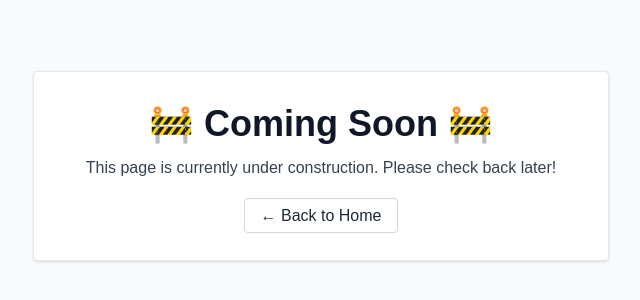
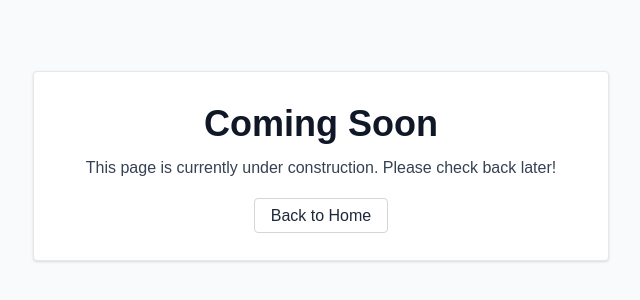
Before and after one commit to safinfa/cloudassignment1, a Next.js app: page /coming_soon in a window 1280 px wide. Shown: the part 234-534 px from the top of the page, without its empty margins (319-959 px from the left). Built offline with nearby package versions, Linux system fonts and the light colour scheme.

Commit message:
coming soon page

```diff
--- a/src/app/coming_soon/page.tsx
+++ b/src/app/coming_soon/page.tsx
@@ -1,5 +1,3 @@
-
-// app/comingsoon/page.tsx
 import Link from "next/link";
 
 export default function ComingSoon() {
@@ -7,7 +5,7 @@ export default function ComingSoon() {
     <main className="min-h-screen flex items-center justify-center bg-gray-50 dark:bg-gray-900">
       <div className="max-w-xl w-full mx-4 p-8 border rounded shadow-sm text-center bg-white dark:bg-gray-800 border-gray-200 dark:border-gray-700">
         <h1 className="text-4xl font-bold mb-3 text-gray-900 dark:text-white">
-          🚧 Coming Soon 🚧
+            Coming Soon
         </h1>
         <p className="mb-6 text-gray-700 dark:text-gray-300">
           This page is currently under construction. Please check back later!
@@ -16,7 +14,7 @@ export default function ComingSoon() {
           href="/"
           className="px-4 py-2 border rounded text-gray-800 dark:text-gray-200 border-gray-300 dark:border-gray-600 hover:bg-gray-100 dark:hover:bg-gray-700 transition"
         >
-          ← Back to Home
+          Back to Home
         </Link>
       </div>
     </main>
```
